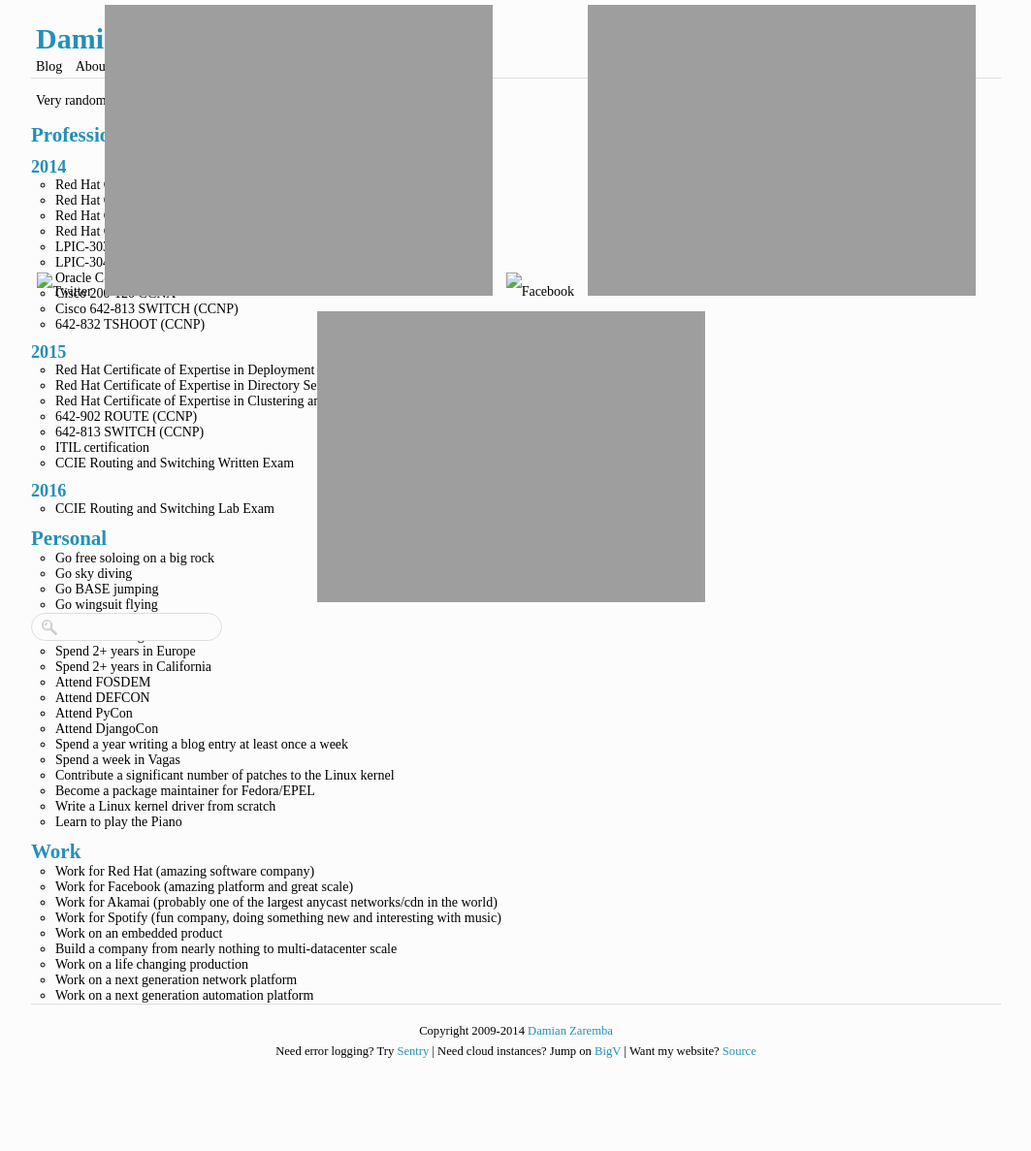
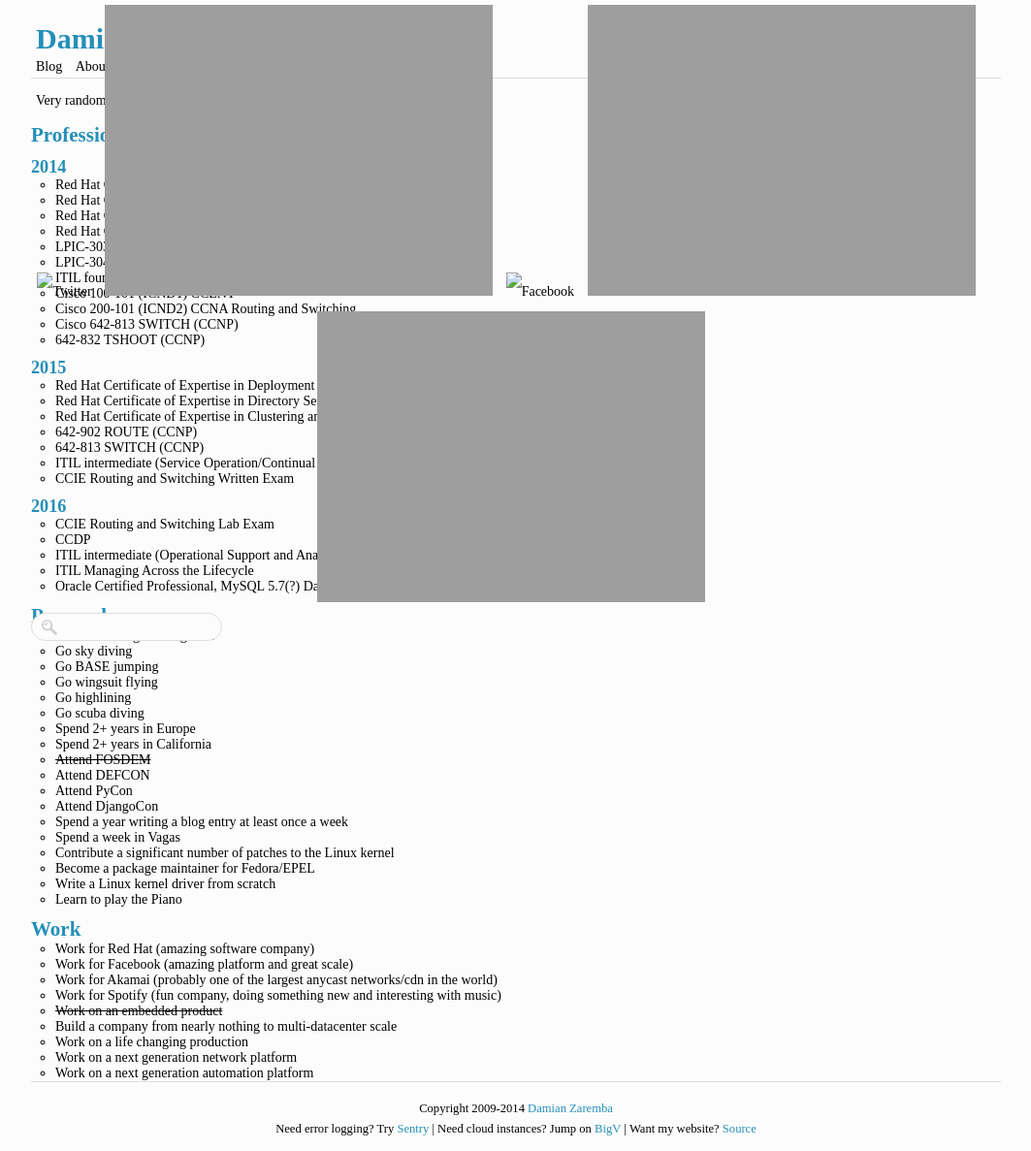
Before and after one commit to DamianZaremba/damianzaremba.co.uk, a Jekyll site: the page built from content/todo/index.markdown, in a window 1280 px wide. Shown: the whole page at 97% size, without its empty margins (108-1171 px from the left). Built offline with Jekyll 4.4.1, drawn with Linux system fonts in a browser that asks for light colours; nearby versions of some CDN libraries; Markdown is read by kramdown in place of the engine named in the settings; comment, search, counter and statistics services are not loaded; before the commit the page ends 1107 px from its top, so only the background shows below that.

Commit message:
Update todo list

```diff
--- a/content/todo/index.markdown
+++ b/content/todo/index.markdown
@@ -16,8 +16,9 @@
 * Red Hat Certificate of Expertise in Performance Tuning
 * LPIC-303
 * LPIC-304
-* Oracle Certified Professional, MySQL 5.6 Database Administrator
-* Cisco 200-120 CCNA
+* ITIL foundation
+* Cisco 100-101 (ICND1) CCENT
+* Cisco 200-101 (ICND2) CCNA Routing and Switching
 * Cisco 642-813 SWITCH (CCNP)
 * 642-832 TSHOOT (CCNP)
 
@@ -27,11 +28,15 @@
 * Red Hat Certificate of Expertise in Clustering and Storage Management
 * 642-902 ROUTE (CCNP)
 * 642-813 SWITCH (CCNP)
-* ITIL certification
+* ITIL intermediate (Service Operation/Continual Service Improvement)
 * CCIE Routing and Switching Written Exam
 
 ### 2016
 * CCIE Routing and Switching Lab Exam
+* CCDP
+* ITIL intermediate (Operational Support and Analysis/Release, Control and Validation)
+* ITIL Managing Across the Lifecycle
+* Oracle Certified Professional, MySQL 5.7(?) Database Administrator
 
 Personal
 --------
@@ -43,7 +48,7 @@
 * Go scuba diving
 * Spend 2+ years in Europe
 * Spend 2+ years in California
-* Attend FOSDEM
+* ~~Attend FOSDEM~~
 * Attend DEFCON
 * Attend PyCon
 * Attend DjangoCon
@@ -60,7 +65,7 @@
 * Work for Facebook (amazing platform and great scale)
 * Work for Akamai (probably one of the largest anycast networks/cdn in the world)
 * Work for Spotify (fun company, doing something new and interesting with music)
-* Work on an embedded product
+* ~~Work on an embedded product~~
 * Build a company from nearly nothing to multi-datacenter scale
 * Work on a life changing production
 * Work on a next generation network platform
```
